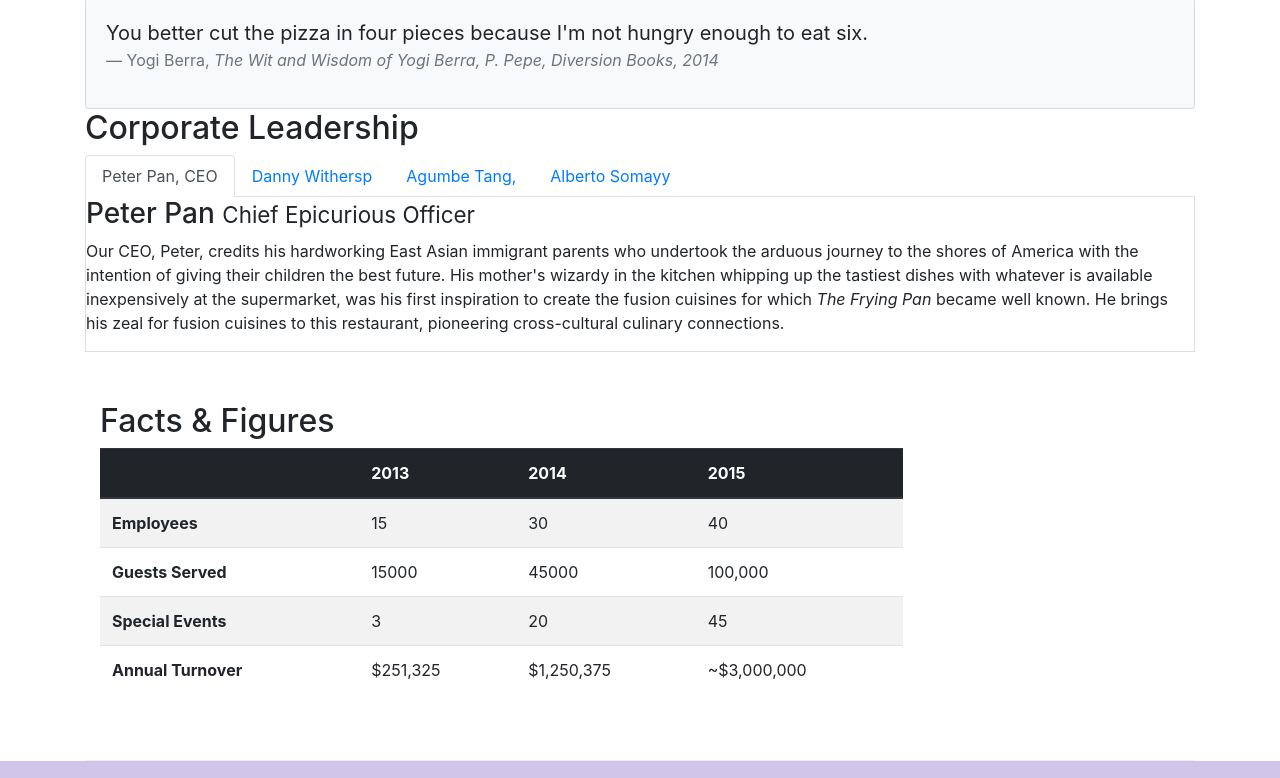
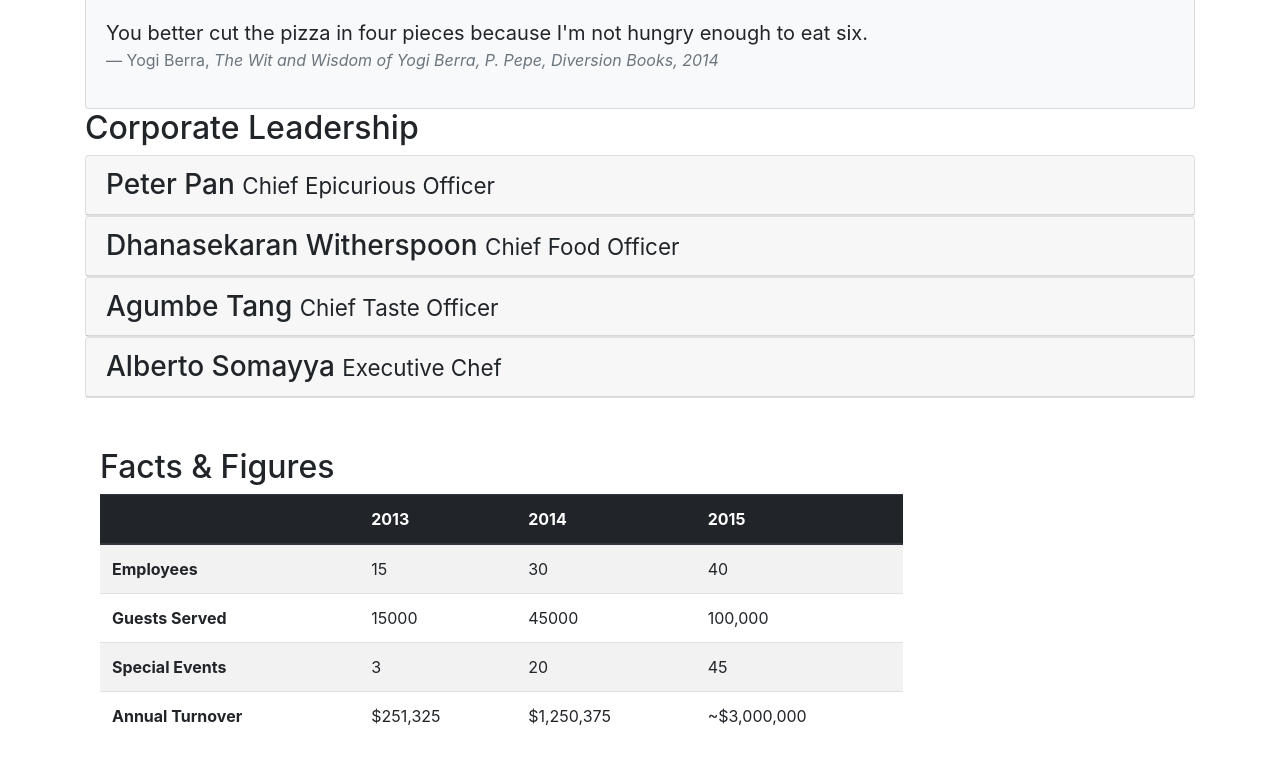
Before and after one commit to YutianZ/Bootstrap, a website: page aboutus.html in a window 1280 px wide. Shown: the part 762-1540 px from the top of the page. Drawn offline with nearby package versions, Linux system fonts and the light colour scheme.

Commit message:
Accordion

```diff
--- a/aboutus.html
+++ b/aboutus.html
@@ -96,47 +96,69 @@
         <div class="row">
             <div class="col-12">
                 <h2>Corporate Leadership</h2>
-                <ul class="nav nav-tabs">
-                    <li class="nav-item">
-                      <a class="nav-link active" href="#peter"
-                          role="tab" data-toggle="tab">Peter Pan, CEO</a>
-                    </li>
-                    <li class="nav-item">
-                      <a class="nav-link" href="#danny"
-                          role="tab" data-toggle="tab">Danny Withersp</a>
-                    </li>
-                    <li class="nav-item">
-                        <a class="nav-link" href="#agumbe"
-                            role="tab" data-toggle="tab">Agumbe Tang, </a>
-                    </li>
-                    <li class="nav-item">
-                          <a class="nav-link" href="#alberto"
-                              role="tab" data-toggle="tab">Alberto Somayy</a>
-                    </li>
-                </ul>
-                <div class="tab-content">
-                  <div role="tappanel" class="tab-pane fade show active" id="peter">
-                    <h3>Peter Pan <small>Chief Epicurious Officer</small></h3>
-                    <p class="d-none d-sm-block">Our CEO, Peter, credits his hardworking East Asian immigrant parents who undertook the arduous journey to the shores of America with the intention of giving their children the best future. His mother's wizardy in the kitchen whipping up the tastiest dishes with whatever is available inexpensively at the supermarket, was his first inspiration to create the fusion cuisines for which <em>The Frying Pan</em> became well known. He brings his zeal for fusion cuisines to this restaurant, pioneering cross-cultural culinary connections.</p>
+
+                <div id="accordion">
+                  <div class="card">
+                    <div class="card-header" role="tab" id="peterhead">
+                      <h3 class="mb-0">
+                        <a data-toggle="collapse" data-target="#peter">
+                          Peter Pan <small>Chief Epicurious Officer</small>
+                        </a>
+                      </h3>
+                    </div>
+                    <div class="collapse" id="peter" data-parent="#accordion">
+                      <div class="card-body">
+                        <p class="d-none d-sm-block">Our CEO, Peter, credits his hardworking East Asian immigrant parents who undertook the arduous journey to the shores of America with the intention of giving their children the best future. His mother's wizardy in the kitchen whipping up the tastiest dishes with whatever is available inexpensively at the supermarket, was his first inspiration to create the fusion cuisines for which <em>The Frying Pan</em> became well known. He brings his zeal for fusion cuisines to this restaurant, pioneering cross-cultural culinary connections.</p>
+                      </div>
+                    </div>
                   </div>
 
-                  <div role="tappanel" class="tab-pane fade show" id="danny">
-                    <h3>Dhanasekaran Witherspoon <small>Chief Food Officer</small></h3>
-                    <p class="d-none d-sm-block">Our CFO, Danny, as he is affectionately referred to by his colleagues, comes from a long established family tradition in farming and produce. His experiences growing up on a farm in the Australian outback gave him great appreciation for varieties of food sources. As he puts it in his own words, <em>Everything that runs, wins, and everything that stays, pays!</em></p>
+                  <div class="card">
+                    <div class="card-header" role="tab" id="dannyhead">
+                      <h3 class="mb-0">
+                        <a data-toggle="collapse" data-target="#danny">
+                          Dhanasekaran Witherspoon <small>Chief Food Officer</small>
+                        </a>
+                      </h3>
+                    </div>
+                    <div class="collapse" id="danny" data-parent="#accordion">
+                      <div class="card-body">
+                        <p class="d-none d-sm-block">Our CFO, Danny, as he is affectionately referred to by his colleagues, comes from a long established family tradition in farming and produce. His experiences growing up on a farm in the Australian outback gave him great appreciation for varieties of food sources. As he puts it in his own words, <em>Everything that runs, wins, and everything that stays, pays!</em></p>
+                      </div>
+                    </div>
                   </div>
 
-                  <div role="tappanel" class="tab-pane fade show" id="agumbe">
-                    <h3>Agumbe Tang <small>Chief Taste Officer</small></h3>
-                    <p class="d-none d-sm-block">Blessed with the most discerning gustatory sense, Agumbe, our CTO, personally ensures that every dish that we serve meets his exacting tastes. Our chefs dread the tongue lashing that ensues if their dish does not meet his exacting standards. He lives by his motto, <em>You click only if you survive my lick.</em></p>
+                  <div class="card">
+                    <div class="card-header" role="tab" id="agumbehead">
+                      <h3 class="mb-0">
+                        <a data-toggle="collapse" data-target="#agumbe">
+                          Agumbe Tang <small>Chief Taste Officer</small>
+                        </a>
+                      </h3>
+                    </div>
+                    <div class="collapse" id="agumbe" data-parent="#accordion">
+                      <div class="card-body">
+                        <p class="d-none d-sm-block">Blessed with the most discerning gustatory sense, Agumbe, our CTO, personally ensures that every dish that we serve meets his exacting tastes. Our chefs dread the tongue lashing that ensues if their dish does not meet his exacting standards. He lives by his motto, <em>You click only if you survive my lick.</em></p>
+                      </div>
+                    </div>
                   </div>
 
-                  <div role="tappanel" class="tab-pane fade show" id="alberto">
-                    <h3>Alberto Somayya <small>Executive Chef</small></h3>
-                    <p class="d-none d-sm-block">Award winning three-star Michelin chef with wide International experience having worked closely with whos-who in the culinary world, he specializes in creating mouthwatering Indo-Italian fusion experiences. He says, <em>Put together the cuisines from the two craziest cultures, and you get a winning hit! Amma Mia!</em></p>
+                  <div class="card">
+                    <div class="card-header" role="tab" id="albertohead">
+                      <h3 class="mb-0">
+                        <a data-toggle="collapse" data-target="#alberto">
+                          Alberto Somayya <small>Executive Chef</small>
+                        </a>
+                      </h3>
+                    </div>
+                    <div class="collapse" id="alberto" data-parent="#accordion">
+                      <div class="card-body">
+                        <p class="d-none d-sm-block">Award winning three-star Michelin chef with wide International experience having worked closely with whos-who in the culinary world, he specializes in creating mouthwatering Indo-Italian fusion experiences. He says, <em>Put together the cuisines from the two craziest cultures, and you get a winning hit! Amma Mia!</em></p>
+                      </div>
+                    </div>
                   </div>
                 </div>
-
-            </div>
+              </div>
        </div>
        <div class="row row-content">
             <div class="col-12 col-sm-9">
```
